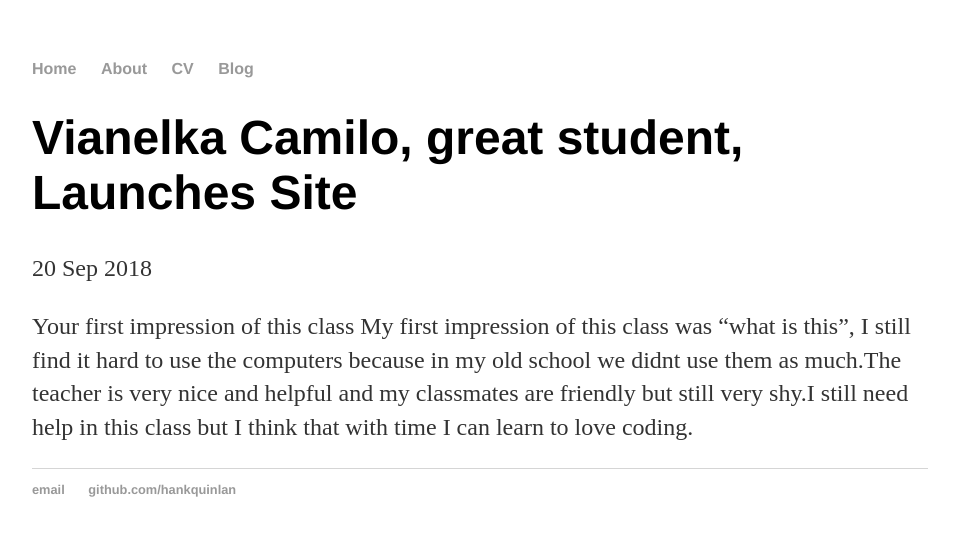
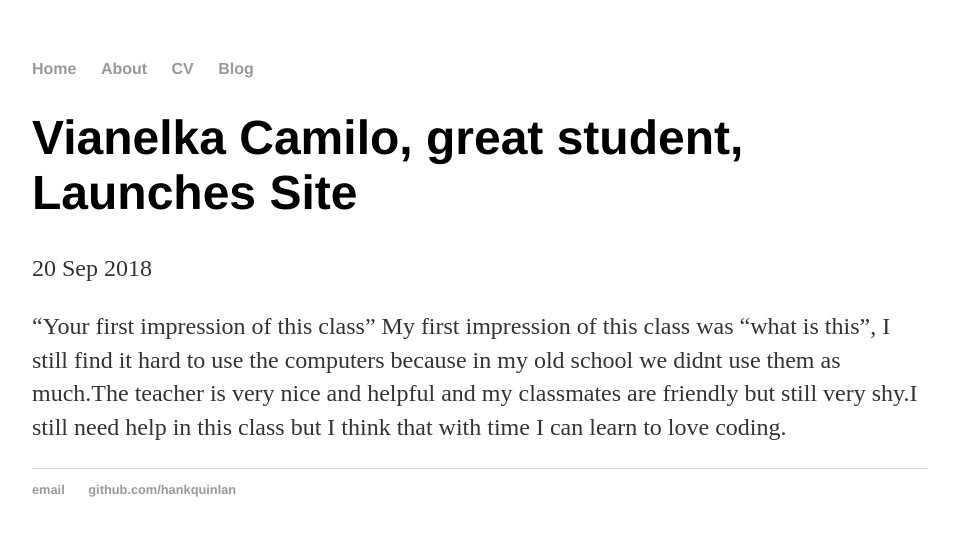
Before and after one commit to vianelkac0557/vianelkac0557.github.io, a Jekyll site: the page built from _posts/2018-09-21-weekly-reflection-01.md, in a window 1280 px wide. Shown: the top 536 px of the page, without its empty margins (160-1119 px from the left). Built offline with Jekyll 4.4.1, drawn with Linux system fonts in a browser that asks for light colours.

```diff
--- a/_posts/2018-09-21-weekly-reflection-01.md
+++ b/_posts/2018-09-21-weekly-reflection-01.md
@@ -4,7 +4,7 @@ title: "Vianelka Camilo, great student, Launches Site"
 date: 2018-09-20
 ---
 
-Your first impression of this class
+"Your first impression of this class"
 My first impression of this class was "what is this",
 I still find it hard to use the computers because in my old school
 we didnt use them as much.The teacher is very nice and helpful and my
```
